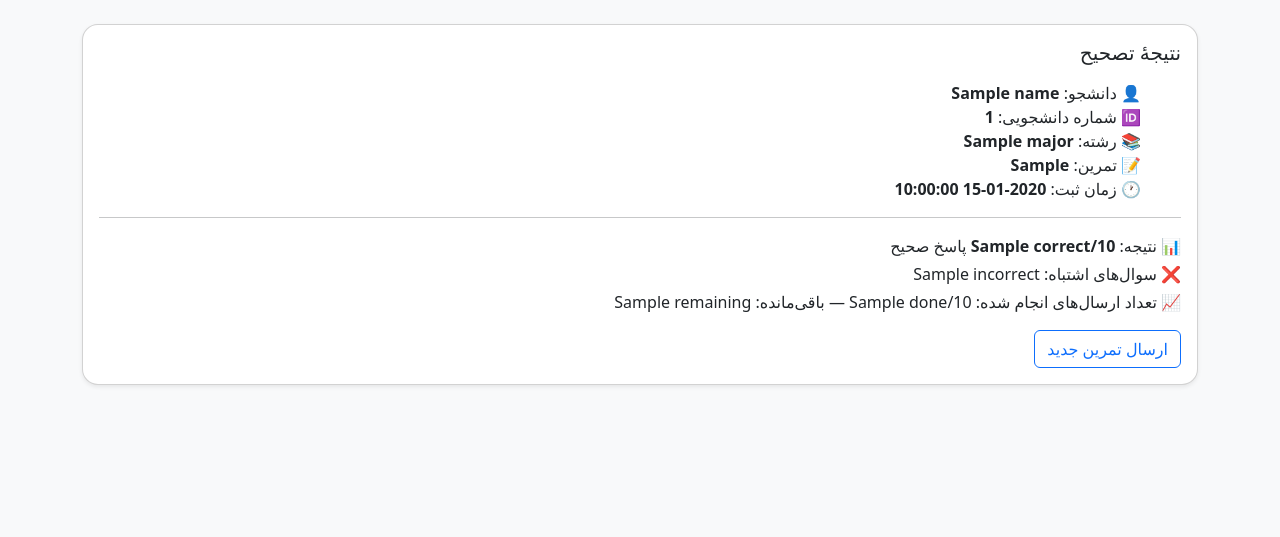
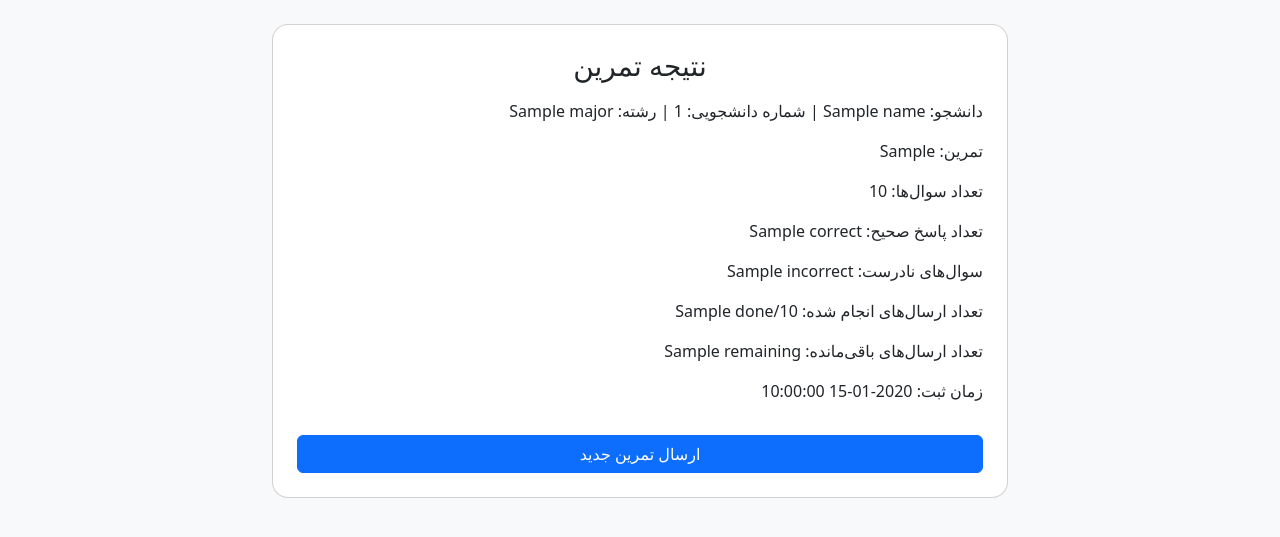
Before and after one commit to milad-ai/db_flask, a Flask app: template templates/result.html in a window 1280 px wide. Shown: the part 56-593 px from the top of the page. Run offline with Flask 3, Linux system fonts and the light colour scheme; the template is opened without the code that fills it: most values are stand-ins (such as "Sample title", 1, 10 or a date in 2020).

Commit message:
Update result.html

```diff
--- a/templates/result.html
+++ b/templates/result.html
@@ -1,24 +1,24 @@
-{% extends 'base.html' %}
+
+{% extends "base.html" %}
 {% block content %}
-<div class="card shadow-sm">
-  <div class="card-body">
-    <h1 class="h5 mb-3">نتیجهٔ تصحیح</h1>
-    <ul class="list-unstyled">
-      <li>👤 دانشجو: <strong>{{ name }}</strong></li>
-      <li>🆔 شماره دانشجویی: <strong>{{ student_id }}</strong></li>
-      <li>📚 رشته: <strong>{{ major }}</strong></li>
-      <li>📝 تمرین: <strong>{{ hw }}</strong></li>
-      <li>🕐 زمان ثبت: <strong>{{ time }}</strong></li>
-    </ul>
-    <hr>
-    <p class="mb-1">📊 نتیجه: <strong>{{ correct }}/{{ total }}</strong> پاسخ صحیح</p>
-    {% if incorrect %}
-      <p class="mb-1">❌ سوال‌های اشتباه: {{ incorrect|join(", ") }}</p>
-    {% else %}
-      <p class="mb-1 text-success">🎉 تبریک! تمام پاسخ‌ها درست است.</p>
-    {% endif %}
-    <p class="mb-0">📈 تعداد ارسال‌های انجام شده: {{ done }}/10 — باقی‌مانده: {{ remaining }}</p>
-    <a class="btn btn-outline-primary mt-3" href="{{ url_for('submit') }}">ارسال تمرین جدید</a>
+<div class="row justify-content-center">
+  <div class="col-md-8">
+    <div class="card p-4">
+      <h3 class="mb-3 text-center">نتیجه تمرین</h3>
+      <p>دانشجو: {{ name }} | شماره دانشجویی: {{ student_id }} | رشته: {{ major }}</p>
+      <p>تمرین: {{ hw }}</p>
+      <p>تعداد سوال‌ها: {{ total }}</p>
+      <p>تعداد پاسخ صحیح: {{ correct }}</p>
+      {% if incorrect %}
+        <p>سوال‌های نادرست: {{ incorrect|join(", ") }}</p>
+      {% else %}
+        <p>🎉 تمام سوال‌ها صحیح است!</p>
+      {% endif %}
+      <p>تعداد ارسال‌های انجام شده: {{ done }}/10</p>
+      <p>تعداد ارسال‌های باقی‌مانده: {{ remaining }}</p>
+      <p>زمان ثبت: {{ time }}</p>
+      <a href="{{ url_for('submit') }}" class="btn btn-primary w-100 mt-3">ارسال تمرین جدید</a>
+    </div>
   </div>
 </div>
 {% endblock %}
```
